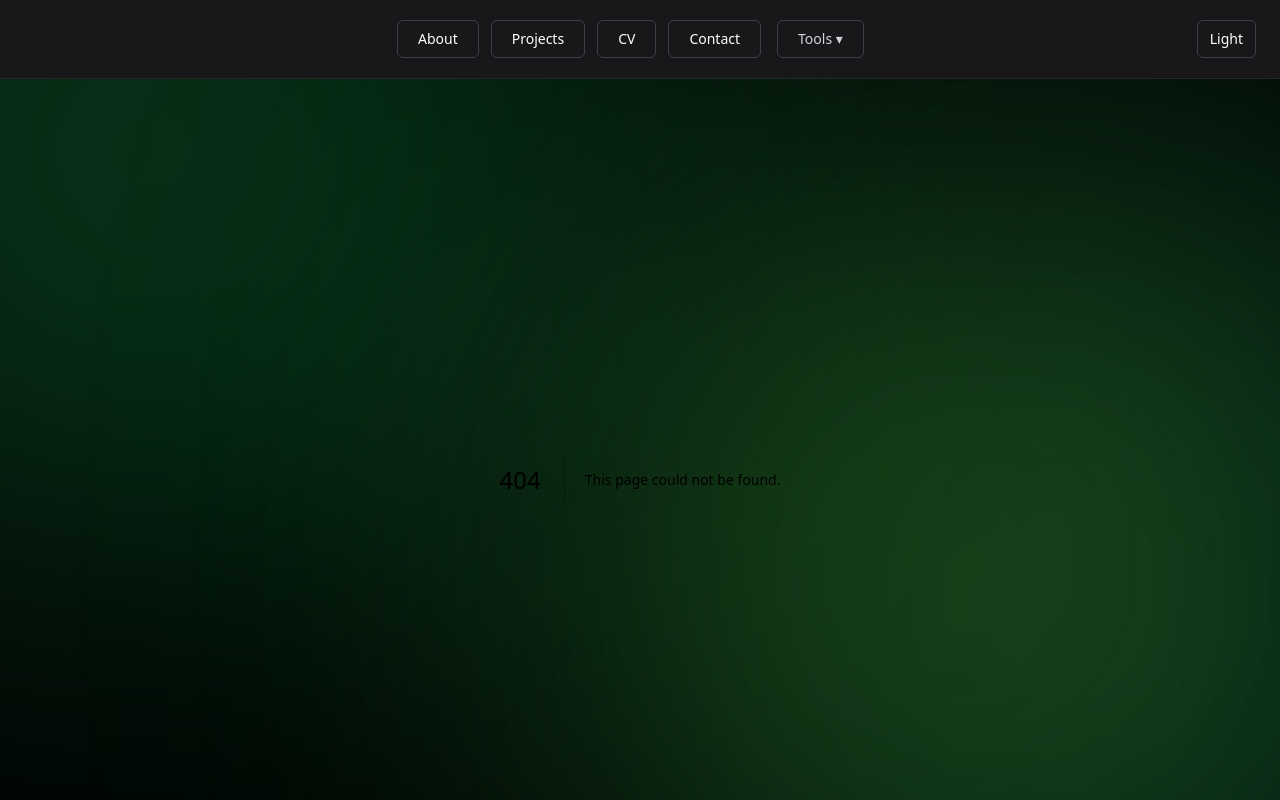
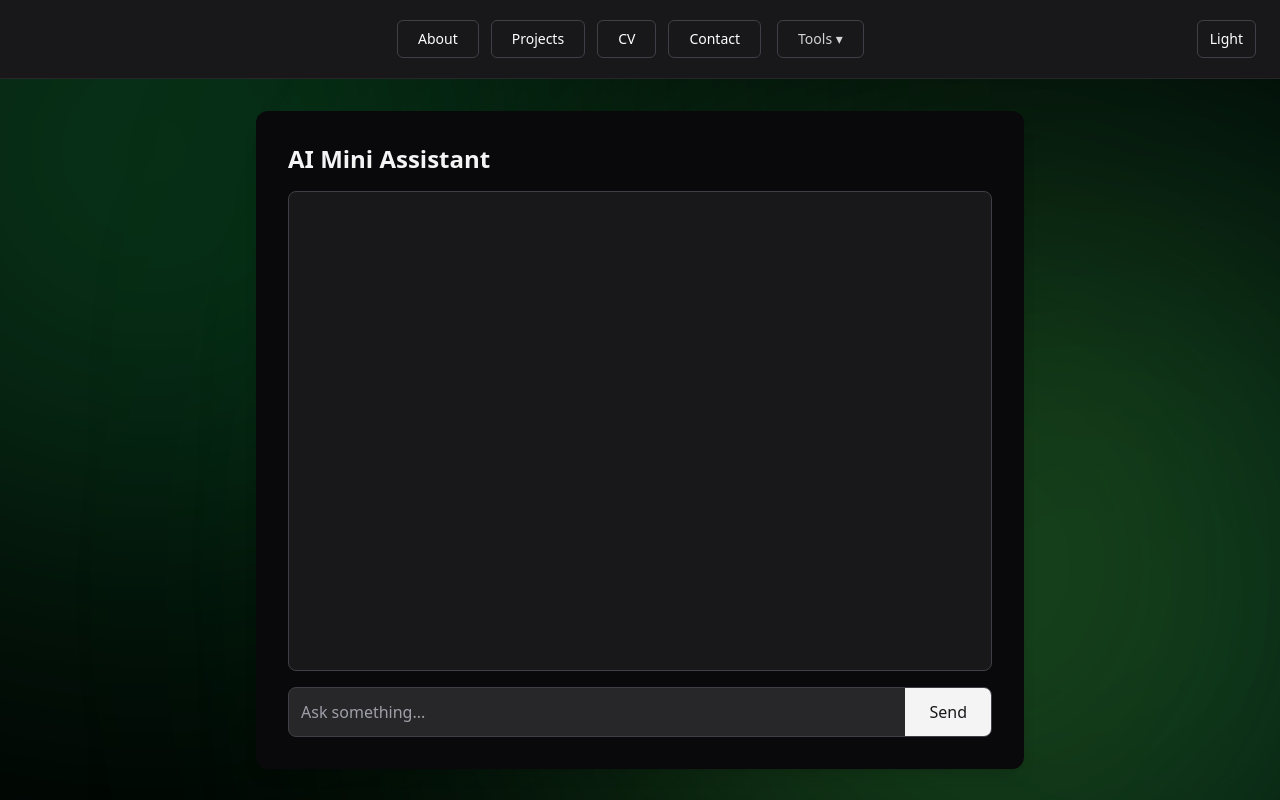
Before and after one commit to danielhancockdev/Portfolio, a Next.js app: page /mini-assistant in a window 1280 px wide. Before the commit this address had no page. Shown: the top 800 px of the page. Built offline with nearby package versions, Linux system fonts and the light colour scheme.

Commit message:
Chatbox styling completed

```diff
--- a/app/Components/Navbar.tsx
+++ b/app/Components/Navbar.tsx
@@ -69,12 +69,12 @@ export default function Navbar() {
 
               <button
                 onClick={() => {
-                  router.push("/development-dashboard");
+                  router.push("/mini-assistant");
                   setToolsOpen(false);
                 }}
                 className="block w-full text-left px-4 py-2 hover:bg-zinc-100 dark:hover:bg-zinc-800"
               >
-                Developer Dashboard
+                Mini Assistant
               </button>
 
             </div>
--- a/app/Contact/page.tsx
+++ b/app/Contact/page.tsx
@@ -1,6 +1,6 @@
 export default function ContactsPage() {
   return (
-    <div className="bg-white dark:bg-zinc-900 border border-zinc-200 dark:border-zinc-800 rounded-xl p-8 shadow-sm">
+    <div className="bg-white dark:bg-zinc-900 border border-zinc-200 dark:border-zinc-800 rounded-xl p-8 shadow-sm mt-4">
       <h1 className="text-2xl font-semibold mb-4 text-black dark:text-white">
         Contact
       </h1>
--- a/app/Development Dashboard/page.tsx
+++ /dev/null
@@ -1,8 +0,0 @@
-export default function DevelopmentDashboardPage() {
-  return (
-    <main className="p-8">
-      <h1 className="text-3xl font-bold">Developer Dashboard</h1>
-
-    </main>
-  );
-}
--- /dev/null
+++ b/app/api/ask/route.ts
@@ -0,0 +1,38 @@
+import { NextRequest, NextResponse } from "next/server";
+import { GoogleGenerativeAI } from "@google/generative-ai";
+
+const genAI = new GoogleGenerativeAI(process.env.GEMINI_API_KEY!);
+
+export async function POST(req: NextRequest) {
+  try {
+    const { message } = await req.json();
+
+    const model = genAI.getGenerativeModel({
+      model: "gemini-1.5-flash",
+    });
+
+    const result = await model.generateContent({
+      contents: [
+        {
+          role: "user",
+          parts: [{ text: message }],
+        },
+      ],
+    });
+
+    const response = await result.response;
+    const text = response.text();
+
+    return NextResponse.json({ reply: text });
+  } catch (err) {
+    console.error("🔥 FULL ERROR:", err);
+
+    return NextResponse.json(
+      {
+        error: "Gemini failed",
+        details: err instanceof Error ? err.message : String(err),
+      },
+      { status: 500 }
+    );
+  }
+}
--- /dev/null
+++ b/app/mini-assistant/page.tsx
@@ -0,0 +1,110 @@
+"use client";
+
+import { useState } from "react";
+
+type Message = {
+  role: "user" | "ai";
+  text: string;
+};
+
+export default function MiniAssistantPage() {
+  const [input, setInput] = useState<string>("");
+  const [messages, setMessages] = useState<Message[]>([]);
+  const [loading, setLoading] = useState<boolean>(false);
+
+  const sendMessage = async () => {
+    if (!input.trim()) return;
+
+    const userText = input;
+
+    setMessages((prev) => [
+      ...prev,
+      { role: "user", text: userText },
+    ]);
+
+    setInput("");
+    setLoading(true);
+
+    try {
+      const res = await fetch("/api/ask", {
+        method: "POST",
+        headers: {
+          "Content-Type": "application/json",
+        },
+        body: JSON.stringify({
+          message: userText,
+        }),
+      });
+
+      const data = await res.json();
+
+     setMessages((prev) => [
+  ...prev,
+  { role: "ai", text: data.reply ?? "No response from AI" },
+]);
+    } catch (err) {
+      setMessages((prev) => [
+        ...prev,
+        { role: "ai", text: "Error: something went wrong." },
+      ]);
+    }
+
+    setLoading(false);
+  };
+
+  return (
+    <div className="mx-auto mt-8 w-full max-w-3xl rounded-xl bg-zinc-100 p-4 shadow-lg dark:bg-zinc-950 sm:p-6 lg:p-8">
+  <h1 className="mb-4 text-2xl font-bold text-zinc-900 dark:text-zinc-100">
+    AI Mini Assistant
+  </h1>
+
+  {/* Chat Box */}
+  <div className="h-[60vh] space-y-3 overflow-y-auto rounded-lg border border-zinc-300 bg-white p-4 dark:border-zinc-700 dark:bg-zinc-900">
+    {messages.map((msg, i) => (
+      <div
+        key={i}
+        className={`flex ${
+          msg.role === "user" ? "justify-end" : "justify-start"
+        }`}
+      >
+        <div
+          className={`max-w-[80%] rounded-xl px-4 py-2 ${
+            msg.role === "user"
+              ? "bg-zinc-900 text-zinc-100 dark:bg-zinc-100 dark:text-zinc-900"
+              : "bg-zinc-200 text-zinc-900 dark:bg-zinc-800 dark:text-zinc-100"
+          }`}
+        >
+          {msg.text}
+        </div>
+      </div>
+    ))}
+
+    {loading && (
+      <p className="text-sm text-zinc-500 dark:text-zinc-400">
+        Thinking...
+      </p>
+    )}
+  </div>
+
+  {/* Input */}
+  <div className="mt-4 flex overflow-hidden rounded-lg border border-zinc-300 bg-white dark:border-zinc-700 dark:bg-zinc-800">
+    <input
+      className="flex-1 bg-transparent p-3 text-zinc-900 placeholder:text-zinc-500 outline-none dark:text-zinc-100 dark:placeholder:text-zinc-400"
+      value={input}
+      onChange={(e) => setInput(e.target.value)}
+      placeholder="Ask something..."
+      onKeyDown={(e) => {
+        if (e.key === "Enter") sendMessage();
+      }}
+    />
+
+    <button
+      onClick={sendMessage}
+      className="bg-zinc-900 px-6 font-medium text-zinc-100 transition-colors hover:bg-zinc-800 dark:bg-zinc-100 dark:text-zinc-900 dark:hover:bg-zinc-300"
+    >
+      Send
+    </button>
+  </div>
+</div>
+  );
+}
```
Lines whose indentation alone changed are shown as unchanged.
